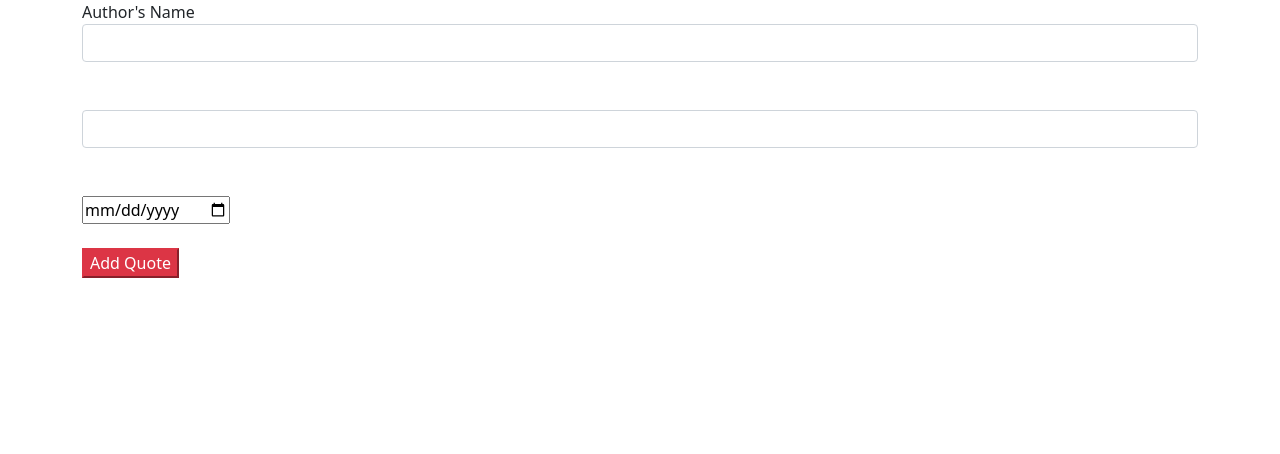
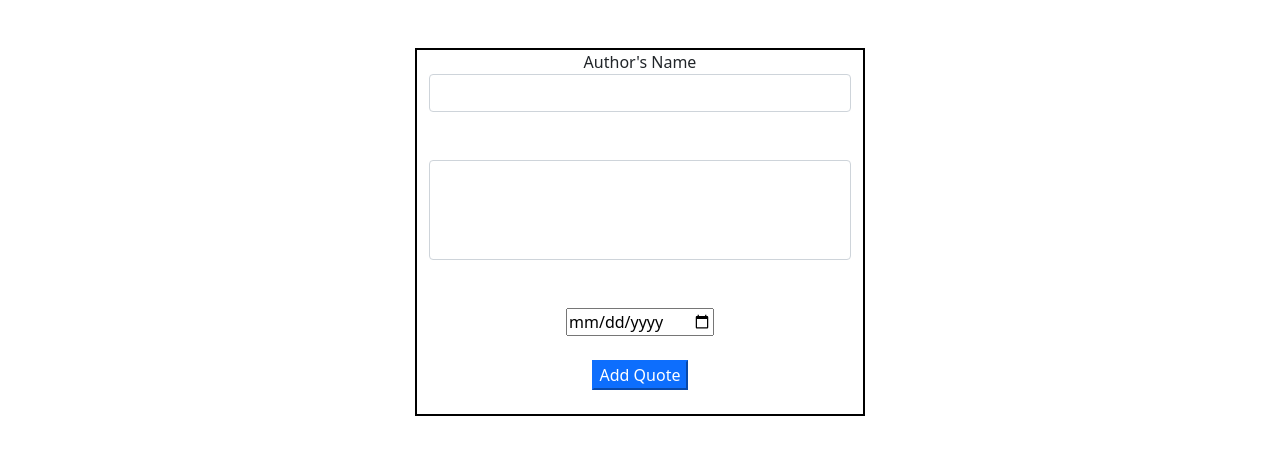
Before and after one commit to GeorgeM101/Quotes, an Angular app: page / in a window 1280 px wide. Shown: the top 454 px of the page. Built offline with nearby package versions, Linux system fonts and the light colour scheme.

Commit message:
aligned texts center

```diff
--- a/src/app/app.component.css
+++ b/src/app/app.component.css
@@ -7,6 +7,6 @@
   outline: none;
   text-transform: uppercase;
 }
-label {
+.label {
   text-transform: uppercase;
 }
--- a/src/app/form/form.component.css
+++ b/src/app/form/form.component.css
@@ -0,0 +1,14 @@
+.container {
+  margin-top: 3em;
+  border: 2px solid black;
+  width: 450px;
+}
+div {
+  text-align: center;
+}
+#author {
+  width: em;
+}
+#quote {
+  height: 100px;
+}
--- a/src/app/form/form.component.html
+++ b/src/app/form/form.component.html
@@ -2,10 +2,10 @@
     <form userForm = "ngForm" ngSubmit = "submitQuote">
         <div class="form-group">
             <label for="author">Author's Name</label>
-            <input type="text"    class="form-control" id="author" required ><br><br>
-            <input type="text" class="form-control"name="quote" id=""> <br><br>
+            <input type="text" ngModel name="authorName"  class="form-control" id="author" required ><br><br>
+            <input type="text" class="form-control"name="quote" id="quote"> <br><br>
             <input type="date"> <br><br>
-            <button class="button btn-danger"id="btn">Add Quote</button>
+            <button class="button btn-primary"id="btn">Add Quote</button><br><br>
         </div>
     </form>
 </div>
```
